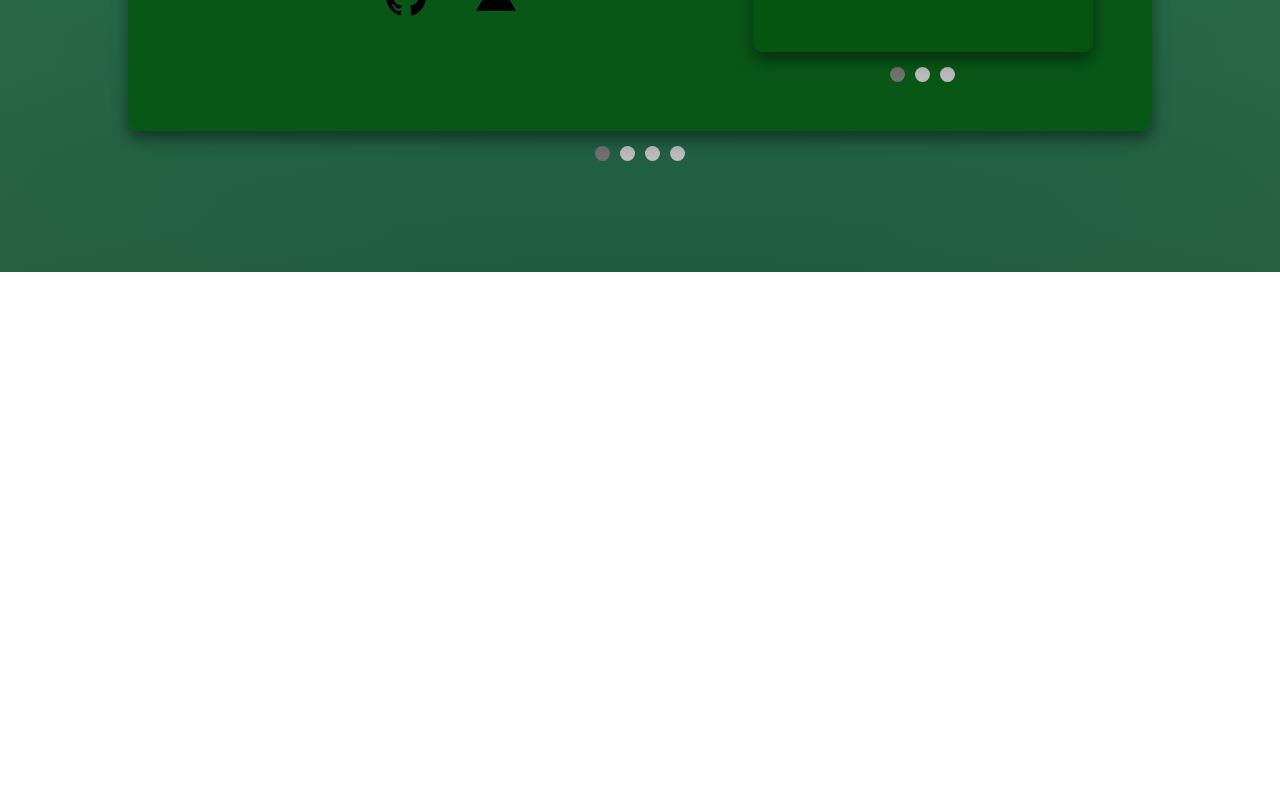
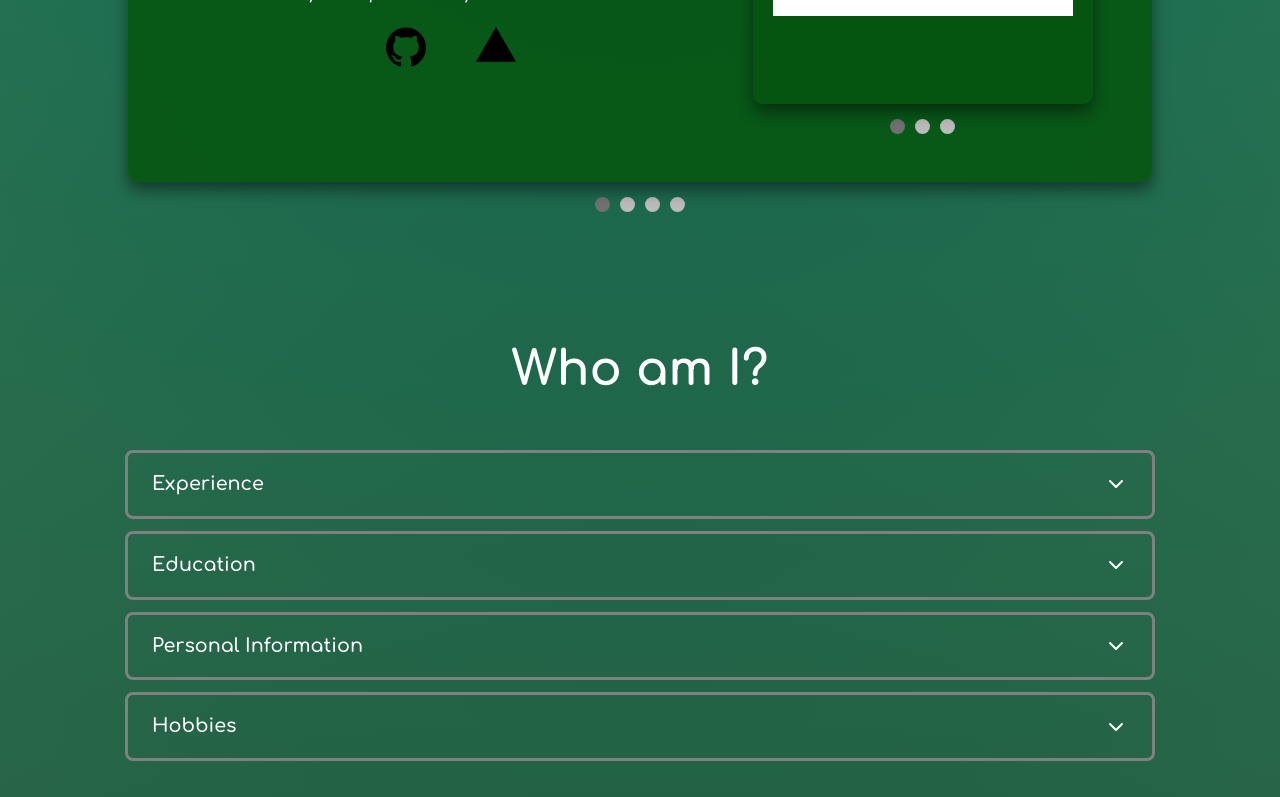
Before and after one commit to NecronX24/portfolio, a Vue app: page / in a window 1280 px wide. Shown: the part 2000-2797 px from the top of the page. Before the commit the page ends 2272 px from the top, so only its background shows below. Built offline with nearby package versions, Linux system fonts and the light colour scheme.

Commit message:
feat: Accordion used in About section

```diff
--- a/src/pages/Home.vue
+++ b/src/pages/Home.vue
@@ -5,11 +5,14 @@ import Slider from '@/components/Slider.vue';
 import CardSlider from '@/components/CardSlider.vue';
 import { onMounted, onBeforeUnmount, ref } from 'vue';
 import RadarChart from '@/components/RadarChart.vue';
+import Accordion from '@/components/Accordion.vue';
+import AccordionItem from '@/components/AccordionItem.vue';
 
 let elements =[
     ["Home", "home"],
     ["Skills", "skills"],
-    ["Projects", "projects"]
+    ["Projects", "projects"],
+    ["About", "about"]
 ]
 
 const navbarRef = ref(null);
@@ -88,11 +91,6 @@ onBeforeUnmount(() => {
                 </div>
             </div>
         </div>
-        <!-- <h1 class="about-me-h1">Who am I?</h1>
-        <div class="about-me-text">
-            <h2 class="about-me-h2">Lifelong learner</h2>
-            <p class="about-me-p">An enthusiastic person looking for ways to apply the knowledge gathered during college.</p>
-        </div> -->
     </div>
 
     <div class="projects division-div" id="projects">
@@ -151,6 +149,63 @@ onBeforeUnmount(() => {
         </Slider>
     </div>
 
+    <div class="division-div" id="about">
+        <h1 class="about-me-h1">Who am I?</h1>
+        <Accordion>
+            <AccordionItem id="experience" title="Experience">
+                <div style="display: flex; flex-direction: row; justify-content: center; gap: 3%;">
+                    <img src="/about/1.png" style="border-radius: 10%; width: 30vw; height: auto;"></img>
+                    <div >
+                        <h1 style="margin: 0; width: 30vw;">Store Manager - Barista</h1>
+                        <h2 style = "margin:0">Tres Puntos Cafe</h2>
+                        <p style="margin: 0;">2020 - 2022</p>
+                        <p style="font-weight: bolder; margin:0">Experience</p>
+                        <ul style="margin:3%; width: 30vw;">
+                            <li>Operation of espresso machine and coffee preparation</li>
+                            <li>Staff supervision, shift management, and inventory control</li>
+                            <li>Customer service - Host</li>
+                        </ul>
+                    </div>
+                </div>
+            </AccordionItem>
+            <AccordionItem id="education" title="Education">
+                <div style="display: flex; flex-direction: row; justify-content: center; gap: 3%;">
+                    <img src="/about/2.png" style="border-radius: 10%; width: 20vw; height: auto;"></img>
+                    <div>
+                        <h2 style="margin: 0; width: 50vw;">Bachelor's Degree in Computer Engineering</h2>
+                        <p style = "margin:0">Universidad Rafael Urdaneta</p>
+                        <p style="margin: 0;">2021 - Present</p>
+                        <p style="font-style: italic; margin:0">Honored four times on the Dean’s List and counting...</p>
+                        <h2 style="margin:0; width: 50vw; margin-top: 1%;">Barista Course</h2>
+                        <p style = "margin:0">Tercera Ola, EICV, Raul Martinez SCA Trainer</p>
+                        <p style="margin: 0;">2019, 2022, 2024</p>
+                        <h2 style="margin:0; width: 50vw; margin-top: 1%;">English Course</h2>
+                        <p style = "margin:0">CEVAZ</p>
+                        <p style="margin: 0;">2018 - 2020</p>
+                    </div>
+                </div>
+            </AccordionItem>
+            <AccordionItem id="personal-information" title="Personal Information">
+                <ul>
+                    <li>Mail: angeljavicueche@gmail.com</li>
+                    <li>Phone: +58-412-6244-554</li>
+                    <li>Location: Maracaibo, Venezuela</li>
+                    <li>English Level: B2</li>
+                </ul>
+            </AccordionItem>
+            <AccordionItem id="hobbies" title="Hobbies">
+                <ul>
+                    <li>Programming</li>
+                    <li>Barista skills</li>
+                    <li>Personal growth</li>
+                    <li>Video games</li>
+                    <li>Reading</li>
+                    <li>Gardening</li>
+                </ul>
+            </AccordionItem>
+        </Accordion>
+    </div>
+
 </template>
 
 <style scoped>
@@ -207,7 +262,7 @@ h2 {
   color:white;
 }
 
-p {
+p, ul {
   font-size: 1.2rem;
   line-height: 1.6;
   color:white;
@@ -216,15 +271,9 @@ p {
 .about-me-h1{
     display: flex;
     justify-content: center;
-    padding: 1%;
+    padding: 3%;
 }
 
-.about-me-text{
-    float: right;
-    width: 30%;
-    padding: 3%;
-    padding-right: 7%;
-}
 
 .projects{
     height: 90vh;
```
